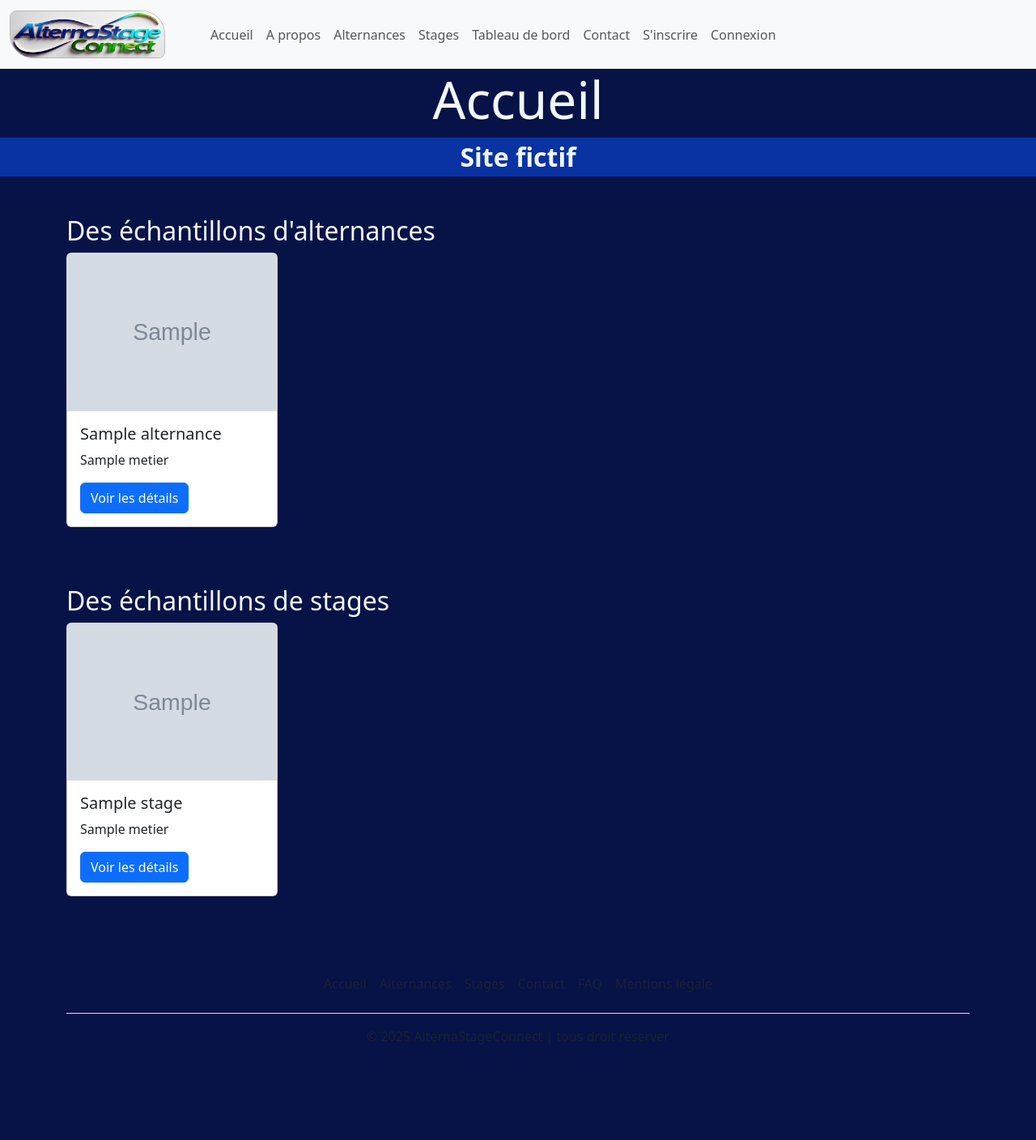
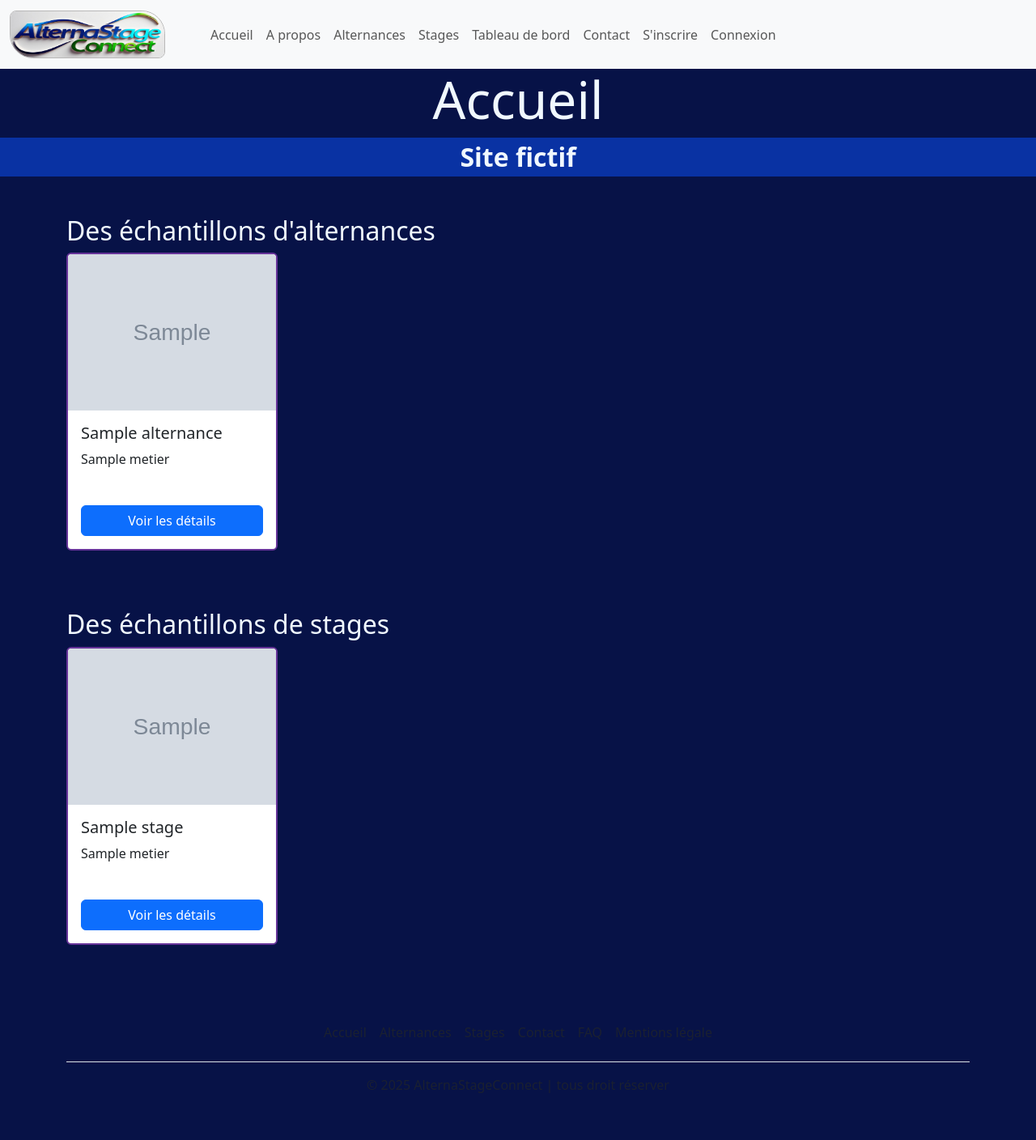
Before and after one commit to marie-josee67/AlternaStageConnect, a Symfony app: template templates/home/index.html.twig in a window 1280 px wide. Shown: the whole page at 81% size. Before the commit the page ends 1290 px from the top, so only its background shows below. Run offline with Twig, Linux system fonts and the light colour scheme; the template is opened without the code that fills it: most values are stand-ins (such as "Sample title", 1, 10 or a date in 2020); grey boxes marked "Sample" are stand-in pictures; style sheets or scripts are compiled from the project's sources; some libraries are stand-ins or nearby versions.

Commit message:
Style: mise en forme des card de la page Home.

```diff
--- a/assets/styles/app.css
+++ b/assets/styles/app.css
@@ -130,3 +130,22 @@ body{
     margin-top: 1rem;
     /* border:2px solid red; */
 }
+
+/* ************************************** Page - Home card *************************************** */
+
+.custom-card {
+    min-height: 23rem;
+    display: flex;
+    flex-direction: column;
+    border:2px solid rebeccapurple;
+}
+
+.custom-card .card-body {
+    flex: 1; /* prend tout l’espace dispo entre l’image et le bas */
+    display: flex;
+    flex-direction: column;
+}
+
+.custom-card .btn-card {
+    margin-top: auto; /* pousse le bouton en bas */
+}
--- a/templates/Components/BootstrapCard.html.twig
+++ b/templates/Components/BootstrapCard.html.twig
@@ -1,4 +1,4 @@
-<div class="card" style="width: 18rem;">
+<div id="carte" class="card" >
   {% if imgSrc %}
   <div class="embed-responsive embed-responsive-16by9">
       <img src="{{ asset('uploads/images/' ~ imgSrc) }}"  class="card-img-top embed-responsive-item">
--- a/templates/home/index.html.twig
+++ b/templates/home/index.html.twig
@@ -22,12 +22,12 @@
   <div class="row">
             {% for alternance in alternances %}
                 <div class="col-md-3 mb-4">
-                    <div class="card">
+                    <div class="card custom-card">
                         <img src="{{ asset('uploads/images/' ~ alternance.img) }}" class="card-img-top" alt="Image de l'alternance">
                         <div class="card-body">
                             <h5 class="card-title">{{ alternance.titre }}</h5>
                             <p class="card-text">{{ alternance.metier }}</p>
-                            <a href="{{ path('app_alternances_show', {id: alternance.id}) }}" class="btn btn-primary">Voir les détails</a>
+                            <a href="{{ path('app_alternances_show', {id: alternance.id}) }}" id="boutonCard" class="btn btn-primary btn-card">Voir les détails</a>
                         </div>
                     </div>
                 </div>
@@ -45,16 +45,15 @@
         <div class="row">
             {% for stage in stages %}
             <div class="col-md-3 mb-4">
-                    <div class="card">
+                <div class="card custom-card">
                     <img src="{{ asset('uploads/images/' ~ stage.img) }}" class="card-img-top" alt="Image du stage">
                     <div class="card-body">
                     <h5 class="card-title">{{ stage.title }}</h5>
                     <p class="card-text">{{ stage.metier }}</p>
-                            <a href="{{ path('app_stages_show', {id: stage.id}) }}" class="btn btn-primary">Voir les détails</a>
+                    <a href="{{ path('app_stages_show', {id: stage.id}) }}" class="btn btn-primary btn-card">Voir les détails</a>
                 </div>
             </div>
         </div>
             {% endfor %}
     </div>
-    </div>
 {% endblock %}
```
Lines whose indentation alone changed are shown as unchanged.
